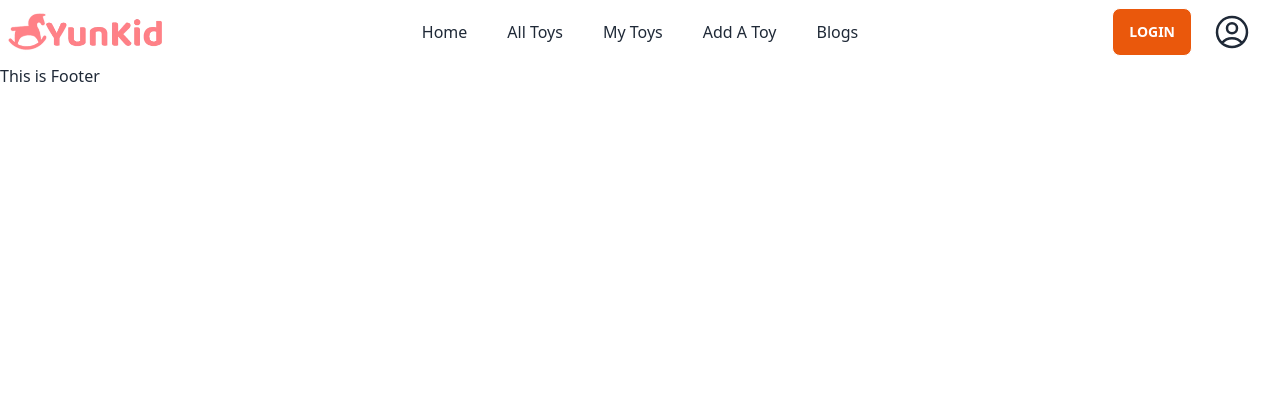
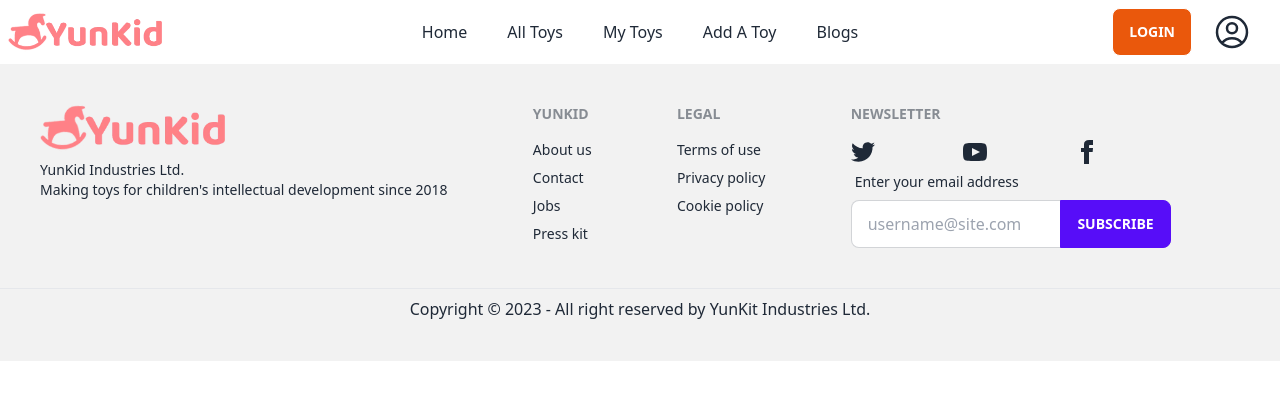
Before and after one commit to fahim-farhad1/toy-bazar-client, a React (Vite) app: page / in a window 1280 px wide. Shown: the top 400 px of the page. Built offline with nearby package versions, Linux system fonts and the light colour scheme.

Commit message:
footer add

```diff
--- a/src/Pages/Shared/Footer/Footer.jsx
+++ b/src/Pages/Shared/Footer/Footer.jsx
@@ -1,11 +1,93 @@
-import React from 'react';
+import React from "react";
+import Logo from "../../../assets/logo.webp";
+import { Link } from "react-router-dom";
 
 const Footer = () => {
-    return (
+  return (
+    <div className="text-base-content bg-base-200 pb-10">
+      <footer className="footer p-10 ">
         <div>
-            <h2>This is Footer</h2>
+          <img className="h-12" src={Logo} />
+          <p>
+            YunKid Industries Ltd.
+            <br />
+            Making toys for children's intellectual development since 2018
+          </p>
         </div>
-    );
+        <div>
+          <span className="footer-title">YunKid</span>
+          <a className="link link-hover">About us</a>
+          <a className="link link-hover">Contact</a>
+          <a className="link link-hover">Jobs</a>
+          <a className="link link-hover">Press kit</a>
+        </div>
+        <div>
+          <span className="footer-title">Legal</span>
+          <a className="link link-hover">Terms of use</a>
+          <a className="link link-hover">Privacy policy</a>
+          <a className="link link-hover">Cookie policy</a>
+        </div>
+        <div>
+          <span className="footer-title">Newsletter</span>
+          <div className="form-control w-80">
+            <div>
+              <div className="grid grid-flow-col gap-4">
+                <Link to={"https://twitter.com/"}>
+                  <svg
+                    xmlns="http://www.w3.org/2000/svg"
+                    width="24"
+                    height="24"
+                    viewBox="0 0 24 24"
+                    className="fill-current"
+                  >
+                    <path d="M24 4.557c-.883.392-1.832.656-2.828.775 1.017-.609 1.798-1.574 2.165-2.724-.951.564-2.005.974-3.127 1.195-.897-.957-2.178-1.555-3.594-1.555-3.179 0-5.515 2.966-4.797 6.045-4.091-.205-7.719-2.165-10.148-5.144-1.29 2.213-.669 5.108 1.523 6.574-.806-.026-1.566-.247-2.229-.616-.054 2.281 1.581 4.415 3.949 4.89-.693.188-1.452.232-2.224.084.626 1.956 2.444 3.379 4.6 3.419-2.07 1.623-4.678 2.348-7.29 2.04 2.179 1.397 4.768 2.212 7.548 2.212 9.142 0 14.307-7.721 13.995-14.646.962-.695 1.797-1.562 2.457-2.549z"></path>
+                  </svg>
+                </Link>
+                <Link to={"https://www.youtube.com/"}>
+                  <svg
+                    xmlns="http://www.w3.org/2000/svg"
+                    width="24"
+                    height="24"
+                    viewBox="0 0 24 24"
+                    className="fill-current"
+                  >
+                    <path d="M19.615 3.184c-3.604-.246-11.631-.245-15.23 0-3.897.266-4.356 2.62-4.385 8.816.029 6.185.484 8.549 4.385 8.816 3.6.245 11.626.246 15.23 0 3.897-.266 4.356-2.62 4.385-8.816-.029-6.185-.484-8.549-4.385-8.816zm-10.615 12.816v-8l8 3.993-8 4.007z"></path>
+                  </svg>
+                </Link>
+                <Link to={"https://www.facebook.com/"}>
+                  <svg
+                    xmlns="https://www.facebook.com/"
+                    width="24"
+                    height="24"
+                    viewBox="0 0 24 24"
+                    className="fill-current"
+                  >
+                    <path d="M9 8h-3v4h3v12h5v-12h3.642l.358-4h-4v-1.667c0-.955.192-1.333 1.115-1.333h2.885v-5h-3.808c-3.596 0-5.192 1.583-5.192 4.615v3.385z"></path>
+                  </svg>
+                </Link>
+              </div>
+            </div>
+            <div></div>
+            <label className="label">
+              <span className="label-text">Enter your email address</span>
+            </label>
+            <div className="relative">
+              <input
+                type="text"
+                placeholder="username@site.com"
+                className="input input-bordered w-full pr-16"
+              />
+              <button className="btn btn-primary absolute top-0 right-0 rounded-l-none">
+                Subscribe
+              </button>
+            </div>
+          </div>
+        </div>
+      </footer>
+      <hr />
+      <p className="text-center mt-2">Copyright © 2023 - All right reserved by YunKit Industries Ltd.</p>
+    </div>
+  );
 };
 
 export default Footer;
```
